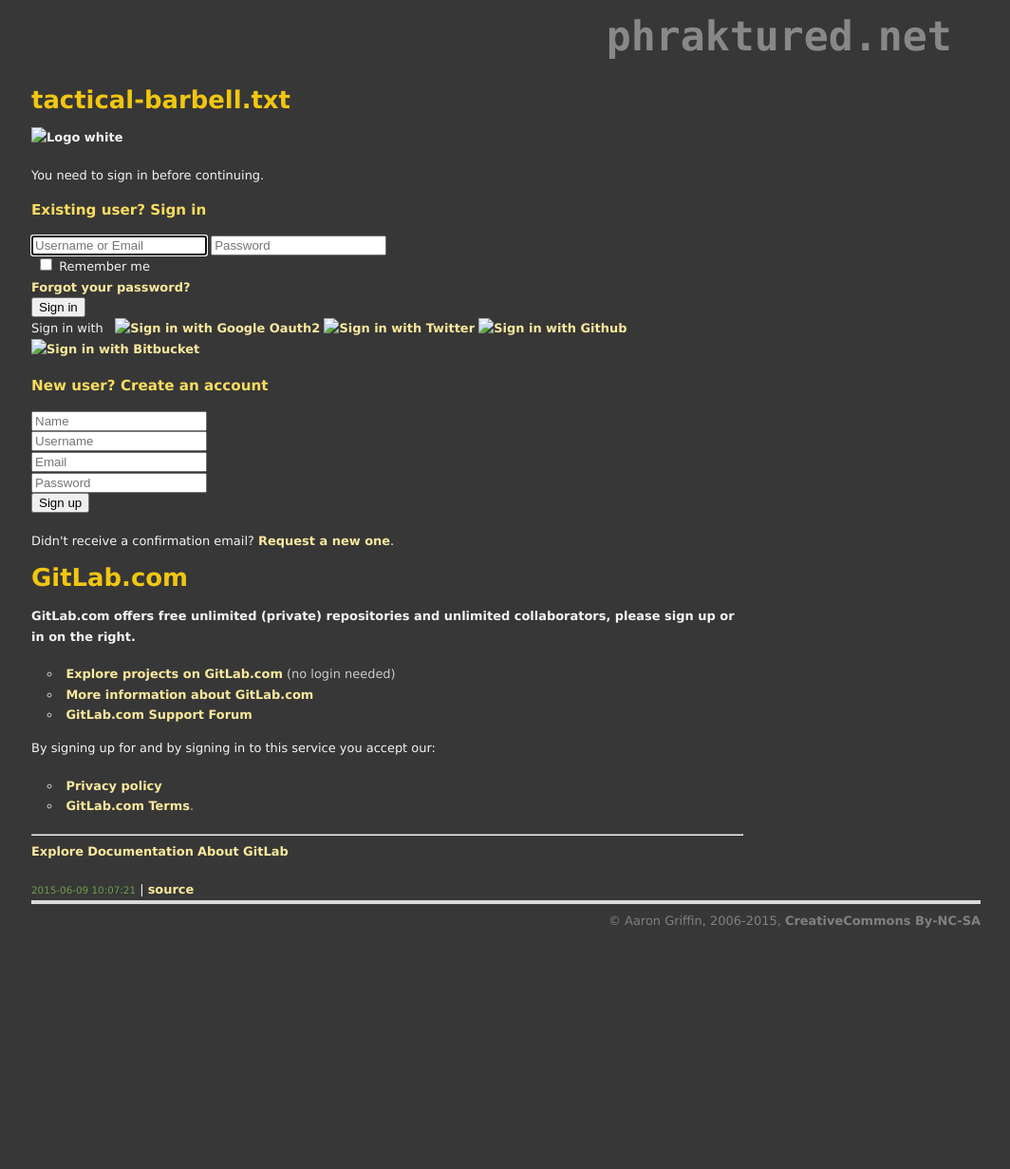
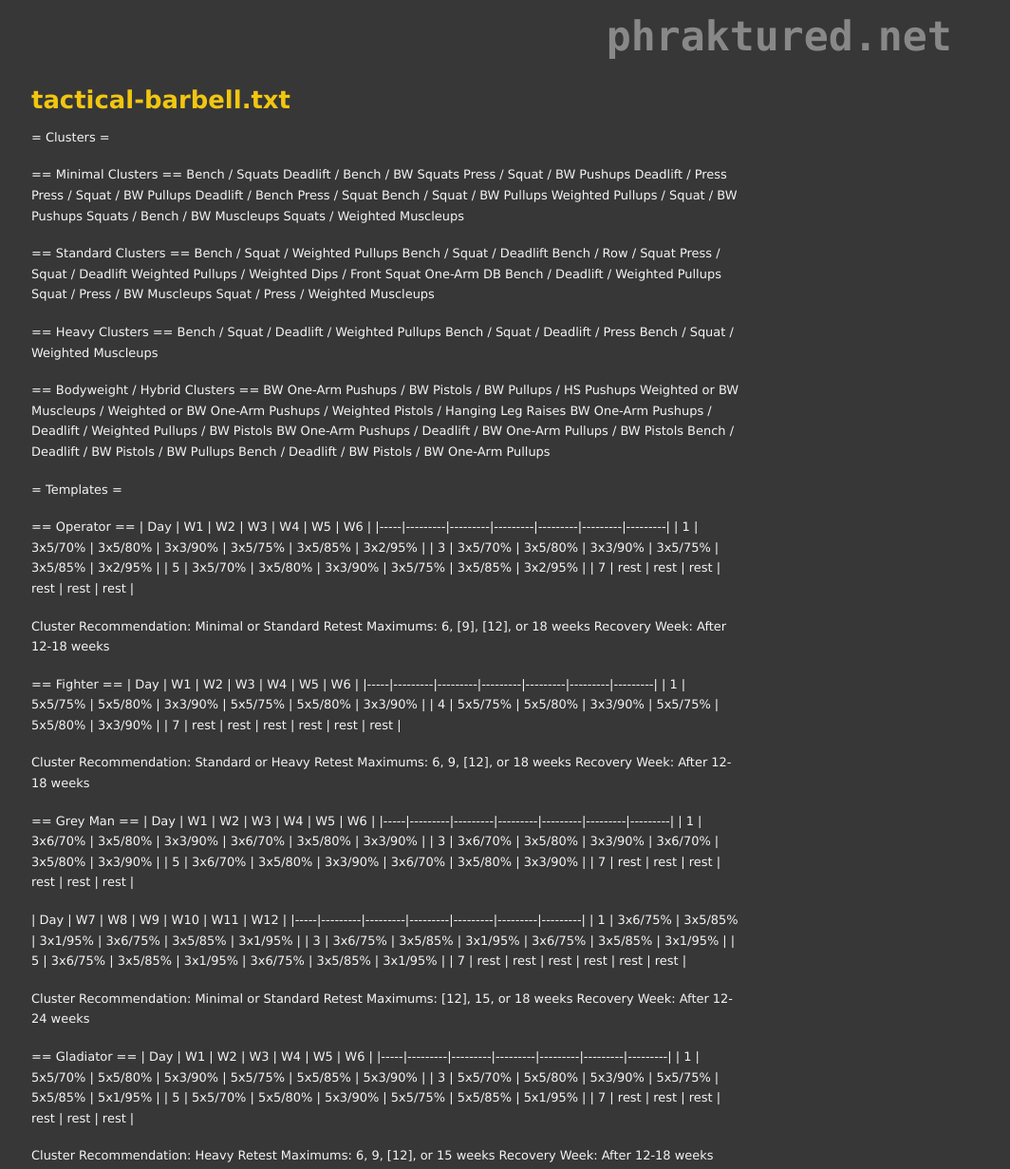
Before and after one commit to aaronmgriffin/phrakture.github.io, a plain HTML site: page tactical-barbell.html in a window 1280 px wide. Shown: the top 1231 px of the page at 95% size, without its empty margins (107-1171 px from the left). Before the commit the page ends 999 px from the top, so only its background shows below. Drawn offline with Linux system fonts and the light colour scheme; a script that the page names is missing.

Commit message:
Whoops, do it for real

```diff
--- a/tactical-barbell.html
+++ b/tactical-barbell.html
@@ -17,186 +17,97 @@
         <div class="post">
             <span class="post-title"><a href="tactical-barbell.html"><h1>tactical-barbell.txt</h1></a></span>
             <div class="post-body">
-                <!DOCTYPE html>
-<html lang='en'>
-<head>
-<meta charset='utf-8'>
-<meta content='IE=edge' http-equiv='X-UA-Compatible'>
-<meta content='GitLab Enterprise Edition' name='description'>
-<title>Sign in | GitLab</title>
-<link href="/assets/favicon-d6aa61c7c265900a7d4c45d3ac2b461f.ico" rel="shortcut icon" type="image/vnd.microsoft.icon" />
-<link href="/assets/application-98f5e4e10d01fa0d71f9332a9733a0a3.css" media="all" rel="stylesheet" />
-<link href="/assets/print-a6a4a821dcebd88fd948e412660d1424.css" media="print" rel="stylesheet" />
-<script src="/assets/application-6150b3fcd99341c69a3de67f4d8fdc51.js"></script>
-<meta content="authenticity_token" name="csrf-param" />
-<meta content="F9Kh7LyHV4QAToFY0HBCeNv5fYbNSIswQfGCOnYf4bk=" name="csrf-token" />
-<script type="text/javascript">
-//<![CDATA[
-window.gon={};gon.default_issues_tracker="gitlab";gon.api_version="v3";gon.relative_url_root="";gon.default_avatar_url="https://gitlab.com/assets/no_avatar-fd406ccede8cb1881f20921c8bfa169b.png";gon.max_file_size=10;
-//]]>
-</script>
-<meta content='width=device-width, initial-scale=1, maximum-scale=1' name='viewport'>
-<meta content='#474D57' name='theme-color'>
-
-<script>
-  var _gaq = _gaq || [];
-  _gaq.push(['_setAccount', 'UA-37019925-1']);
-  _gaq.push(['_trackPageview']);
-
-  (function() {
-    var ga = document.createElement('script'); ga.type = 'text/javascript'; ga.async = true;
-    ga.src = ('https:' == document.location.protocol ? 'https://ssl' : 'http://www') + '.google-analytics.com/ga.js';
-    var s = document.getElementsByTagName('script')[0]; s.parentNode.insertBefore(ga, s);
-  })();
-</script>
-
-<p></head></p>
-<p><body class='ui_mars login-page application'>
-<header class='navbar navbar-fixed-top navbar-gitlab'>
-<div class='container'>
-<h4 class='center'>
-<img alt="Logo white" height="32" src="/assets/logo-white-0b53cd4ea06811d79b3acd486384e047.png" width="32" />
-</h4>
-</div>
-</header></p>
-<div class='container navless-container'>
-<div class='content'>
-<div class='flash-container'>
-<div class='flash-alert'>
-You need to sign in before continuing.
-</div>
-</div>
-
-<div class='row prepend-top-20'>
-<div class='col-sm-5 pull-right'>
-<div>
-<div class='login-box'>
-<div class='login-heading'>
-<h3>Existing user? Sign in</h3>
-</div>
-<div class='login-body'>
-<form accept-charset="UTF-8" action="/users/sign_in" class="new_user" id="new_user" method="post"><div style="display:none"><input name="utf8" type="hidden" value="&#x2713;" /><input name="authenticity_token" type="hidden" value="F9Kh7LyHV4QAToFY0HBCeNv5fYbNSIswQfGCOnYf4bk=" /></div><input autofocus="autofocus" class="form-control top" id="user_login" name="user[login]" placeholder="Username or Email" type="text" />
-<input class="form-control bottom" id="user_password" name="user[password]" placeholder="Password" type="password" />
-<div class='remember-me checkbox'>
-<label for='user_remember_me'>
-<input name="user[remember_me]" type="hidden" value="0" /><input id="user_remember_me" name="user[remember_me]" type="checkbox" value="1" />
-<span>Remember me</span>
-</label>
-<div class='pull-right'>
-<a href="/users/password/new">Forgot your password?</a>
-</div>
-</div>
-<div>
-<input class="btn btn-save" name="commit" type="submit" value="Sign in" />
-</div>
-</form>
-
-
-</div>
-
-</div>
-
-<div class='clearfix prepend-top-20'>
-<p>
-<span class='light'>
-Sign in with &nbsp;
-</span>
-<span class='light'>
-<a class="oauth-image-link" data-method="post" href="/users/auth/google_oauth2" rel="nofollow"><img alt="Sign in with Google Oauth2" src="/assets/authbuttons/google_64-cf0e3eb4ad46680e4d842f9f11064cd9.png" /></a>
-</span>
-<span class='light'>
-<a class="oauth-image-link" data-method="post" href="/users/auth/twitter" rel="nofollow"><img alt="Sign in with Twitter" src="/assets/authbuttons/twitter_64-00502eb7b8b92cad35bf9897111db75f.png" /></a>
-</span>
-<span class='light'>
-<a class="oauth-image-link" data-method="post" href="/users/auth/github" rel="nofollow"><img alt="Sign in with Github" src="/assets/authbuttons/github_64-e11bce9b26d5fc74c3901d0b90b3e738.png" /></a>
-</span>
-<span class='light'>
-<a class="oauth-image-link" data-method="post" href="/users/auth/bitbucket" rel="nofollow"><img alt="Sign in with Bitbucket" src="/assets/authbuttons/bitbucket_64-cccc800d2b8759c64dfd37e0cc91babb.png" /></a>
-</span>
-</p>
-
-</div>
-
-<div class='prepend-top-20'>
-<div class='login-box'>
-<div class='login-heading'>
-<h3>New user? Create an account</h3>
-</div>
-<div class='login-body'>
-<form accept-charset="UTF-8" action="/users" class="new_user" id="new_user" method="post"><div style="display:none"><input name="utf8" type="hidden" value="&#x2713;" /><input name="authenticity_token" type="hidden" value="F9Kh7LyHV4QAToFY0HBCeNv5fYbNSIswQfGCOnYf4bk=" /></div><div class='devise-errors'>
-
-</div>
-
-<div>
-<input class="form-control top" id="user_name" name="user[name]" placeholder="Name" required="required" type="text" />
-</div>
-
-<div>
-<input class="form-control middle" id="user_username" name="user[username]" placeholder="Username" required="required" type="text" />
-</div>
-
-<div>
-<input class="form-control middle" id="user_email" name="user[email]" placeholder="Email" required="required" type="email" value="" />
-</div>
-
-<div class='form-group append-bottom-20' id='password-strength'>
-<input class="form-control bottom" id="user_password_sign_up" name="user[password]" placeholder="Password" required="required" type="password" />
-</div>
-
-<div>
-<input class="btn-create btn" name="commit" type="submit" value="Sign up" />
-</div>
-
-</form>
-
-<p></div>
-</div>
-<div class='clearfix prepend-top-20'>
-<p>
-<span class='light'>Didn't receive a confirmation email?</span>
-<a href="/users/confirmation/new">Request a new one</a>.
-</p>
-</div></p>
-<p></div>
-</div></p>
-<p></div>
-<div class='col-sm-7 brand-holder pull-left'>
-<h1>
-GitLab.com
-</h1></p>
-<p><strong>GitLab.com offers free unlimited (private) repositories and unlimited collaborators, please sign up or in on the right.</strong></p>
-
-<ul>
-<li>
-<a href="https://gitlab.com/explore/projects/trending">Explore projects on GitLab.com</a> (no login needed)</li>
-<li><a href="https://about.gitlab.com/gitlab-com/">More information about GitLab.com</a></li>
-<li><a href="https://gitlab.com/gitlab-com/support-forum/issues">GitLab.com Support Forum</a></li>
-</ul>
-
-<p>By signing up for and by signing in to this service you accept our:</p>
-
-<ul>
-<li><a href="https://about.gitlab.com/privacy/">Privacy policy</a></li>
-<li>
-<a href="https://about.gitlab.com/terms/#gitlab_com">GitLab.com Terms</a>.</li>
-</ul>
-
-<p></div>
-</div>
-</div>
-</div>
-<hr>
-<div class='container'>
-<div class='footer-links'>
-<a href="/explore">Explore</a>
-<a href="http://doc.gitlab.com/" rel="nofollow">Documentation</a>
-<a href="https://about.gitlab.com/" rel="nofollow">About GitLab</a>
-</div>
-</div>
-</body>
-</html></p>
+                <p>= Clusters =</p>
+<p>== Minimal Clusters ==
+Bench / Squats
+Deadlift / Bench / BW Squats
+Press / Squat / BW Pushups
+Deadlift / Press
+Press / Squat / BW Pullups
+Deadlift / Bench
+Press / Squat
+Bench / Squat / BW Pullups
+Weighted Pullups / Squat / BW Pushups
+Squats / Bench / BW Muscleups
+Squats / Weighted Muscleups</p>
+<p>== Standard Clusters ==
+Bench / Squat / Weighted Pullups
+Bench / Squat / Deadlift
+Bench / Row / Squat
+Press / Squat / Deadlift
+Weighted Pullups / Weighted Dips / Front Squat
+One-Arm DB Bench / Deadlift / Weighted Pullups
+Squat / Press / BW Muscleups
+Squat / Press / Weighted Muscleups</p>
+<p>== Heavy Clusters ==
+Bench / Squat / Deadlift / Weighted Pullups
+Bench / Squat / Deadlift / Press
+Bench / Squat / Weighted Muscleups</p>
+<p>== Bodyweight / Hybrid Clusters ==
+BW One-Arm Pushups / BW Pistols / BW Pullups / HS Pushups
+Weighted or BW Muscleups / Weighted or BW One-Arm Pushups / Weighted Pistols / Hanging Leg Raises
+BW One-Arm Pushups / Deadlift / Weighted Pullups / BW Pistols
+BW One-Arm Pushups / Deadlift / BW One-Arm Pullups / BW Pistols
+Bench / Deadlift / BW Pistols / BW Pullups
+Bench / Deadlift / BW Pistols / BW One-Arm Pullups</p>
+<p>= Templates =</p>
+<p>== Operator ==
+| Day | W1      | W2      | W3      | W4      | W5      | W6      |
+|-----|---------|---------|---------|---------|---------|---------|
+| 1   | 3x5/70% | 3x5/80% | 3x3/90% | 3x5/75% | 3x5/85% | 3x2/95% |
+| 3   | 3x5/70% | 3x5/80% | 3x3/90% | 3x5/75% | 3x5/85% | 3x2/95% |
+| 5   | 3x5/70% | 3x5/80% | 3x3/90% | 3x5/75% | 3x5/85% | 3x2/95% |
+| 7   | rest    | rest    | rest    | rest    | rest    | rest    |</p>
+<p>Cluster Recommendation: Minimal or Standard
+Retest Maximums: 6, [9], [12], or 18 weeks
+Recovery Week: After 12-18 weeks</p>
+<p>== Fighter ==
+| Day | W1      | W2      | W3      | W4      | W5      | W6      |
+|-----|---------|---------|---------|---------|---------|---------|
+| 1   | 5x5/75% | 5x5/80% | 3x3/90% | 5x5/75% | 5x5/80% | 3x3/90% |
+| 4   | 5x5/75% | 5x5/80% | 3x3/90% | 5x5/75% | 5x5/80% | 3x3/90% |
+| 7   | rest    | rest    | rest    | rest    | rest    | rest    |</p>
+<p>Cluster Recommendation: Standard or Heavy
+Retest Maximums: 6, 9, [12], or 18 weeks
+Recovery Week: After 12-18 weeks</p>
+<p>== Grey Man ==
+| Day | W1      | W2      | W3      | W4      | W5      | W6      |
+|-----|---------|---------|---------|---------|---------|---------|
+| 1   | 3x6/70% | 3x5/80% | 3x3/90% | 3x6/70% | 3x5/80% | 3x3/90% |
+| 3   | 3x6/70% | 3x5/80% | 3x3/90% | 3x6/70% | 3x5/80% | 3x3/90% |
+| 5   | 3x6/70% | 3x5/80% | 3x3/90% | 3x6/70% | 3x5/80% | 3x3/90% |
+| 7   | rest    | rest    | rest    | rest    | rest    | rest    |</p>
+<p>| Day | W7      | W8      | W9      | W10     | W11     | W12     |
+|-----|---------|---------|---------|---------|---------|---------|
+| 1   | 3x6/75% | 3x5/85% | 3x1/95% | 3x6/75% | 3x5/85% | 3x1/95% |
+| 3   | 3x6/75% | 3x5/85% | 3x1/95% | 3x6/75% | 3x5/85% | 3x1/95% |
+| 5   | 3x6/75% | 3x5/85% | 3x1/95% | 3x6/75% | 3x5/85% | 3x1/95% |
+| 7   | rest    | rest    | rest    | rest    | rest    | rest    |</p>
+<p>Cluster Recommendation: Minimal or Standard
+Retest Maximums: [12], 15, or 18 weeks
+Recovery Week: After 12-24 weeks</p>
+<p>== Gladiator ==
+| Day | W1      | W2      | W3      | W4      | W5      | W6      |
+|-----|---------|---------|---------|---------|---------|---------|
+| 1   | 5x5/70% | 5x5/80% | 5x3/90% | 5x5/75% | 5x5/85% | 5x3/90% |
+| 3   | 5x5/70% | 5x5/80% | 5x3/90% | 5x5/75% | 5x5/85% | 5x1/95% |
+| 5   | 5x5/70% | 5x5/80% | 5x3/90% | 5x5/75% | 5x5/85% | 5x1/95% |
+| 7   | rest    | rest    | rest    | rest    | rest    | rest    |</p>
+<p>Cluster Recommendation: Heavy
+Retest Maximums: 6, 9, [12], or 15 weeks
+Recovery Week: After 12-18 weeks</p>
+<p>== Mass ==
+| Day | W1      | W2      | W3      | W4      | W5      | W6      |
+|-----|---------|---------|---------|---------|---------|---------|
+| 1   | 4x8/75% | 4x5/80% | 4x3/90% | 4x8/75% | 4x4/85% | 4x2/90% |
+| 3   | 4x8/75% | 4x5/80% | 4x3/90% | 4x8/75% | 4x4/85% | 4x2/95% |
+| 5   | 4x8/75% | 4x5/80% | 4x3/90% | 4x8/75% | 4x4/85% | 4x2/95% |
+| 7   | rest    | rest    | rest    | rest    | rest    | rest    |</p>
+<p>Cluster Recommendation: Heavy
+Retest Maximums: 6, 9, [12], or 15 weeks
+Recovery Week: After 9-15 weeks</p>
             </div>
-            <span class="post-date">2015-06-09 10:07:21</span> | <span><a href="tactical-barbell.txt">source</a>
+            <span class="post-date">2015-06-09 10:09:23</span> | <span><a href="tactical-barbell.txt">source</a>
             <span class="post-comments">
                 <div id="disqus_thread"></div>
                 <script type="text/javascript" src="http://disqus.com/forums/phraktured/embed.js"></script>
```
Also changed, not shown: tactical-barbell.txt.
